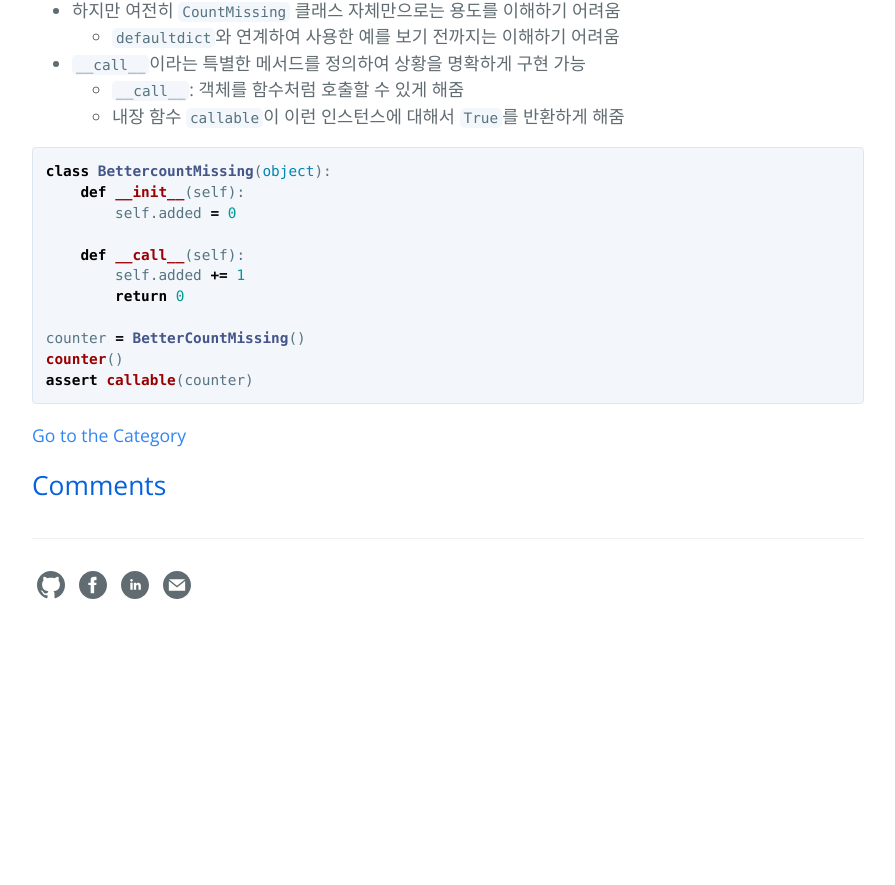
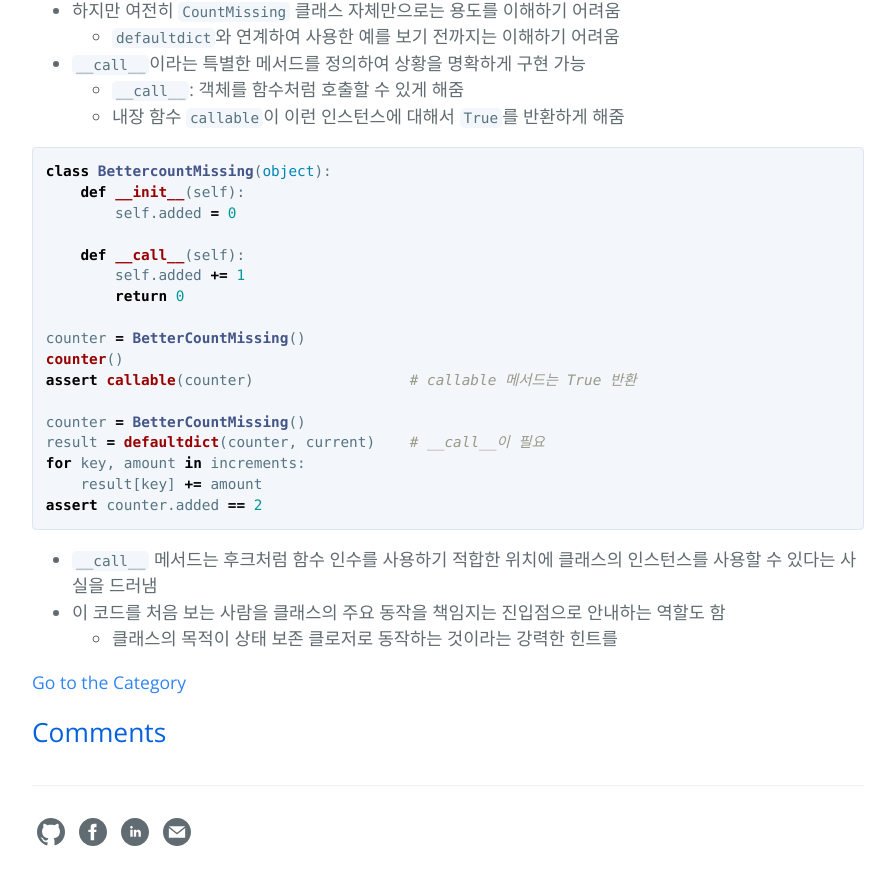
Before and after one commit to hcnoh/hcnoh.github.io, a Jekyll site: the page built from _posts/2018-10-04-effective-python-way23.md, in a window 1280 px wide and 900 px high, scrolled down 2869 px. Shown: the top 885 px of the window, without its empty margins (192-1087 px from the left). Built offline with Jekyll 4.4.1, drawn with Linux system fonts in a browser that asks for light colours; comment, search, counter and statistics services are not loaded; before the commit the page ends 3522 px from its top, so only the background shows below that.

Commit message:
Update 2018-10-04-effective-python-way23.md

````diff
--- a/_posts/2018-10-04-effective-python-way23.md
+++ b/_posts/2018-10-04-effective-python-way23.md
@@ -126,5 +126,15 @@ class BettercountMissing(object):
 
 counter = BetterCountMissing()
 counter()
-assert callable(counter)
+assert callable(counter)                  # callable 메서드는 True 반환
+
+counter = BetterCountMissing()
+result = defaultdict(counter, current)    # __call__이 필요
+for key, amount in increments:
+    result[key] += amount
+assert counter.added == 2
 ```
+
+- `__call__` 메서드는 후크처럼 함수 인수를 사용하기 적합한 위치에 클래스의 인스턴스를 사용할 수 있다는 사실을 드러냄
+- 이 코드를 처음 보는 사람을 클래스의 주요 동작을 책임지는 진입점으로 안내하는 역할도 함
+  - 클래스의 목적이 상태 보존 클로저로 동작하는 것이라는 강력한 힌트를
````
